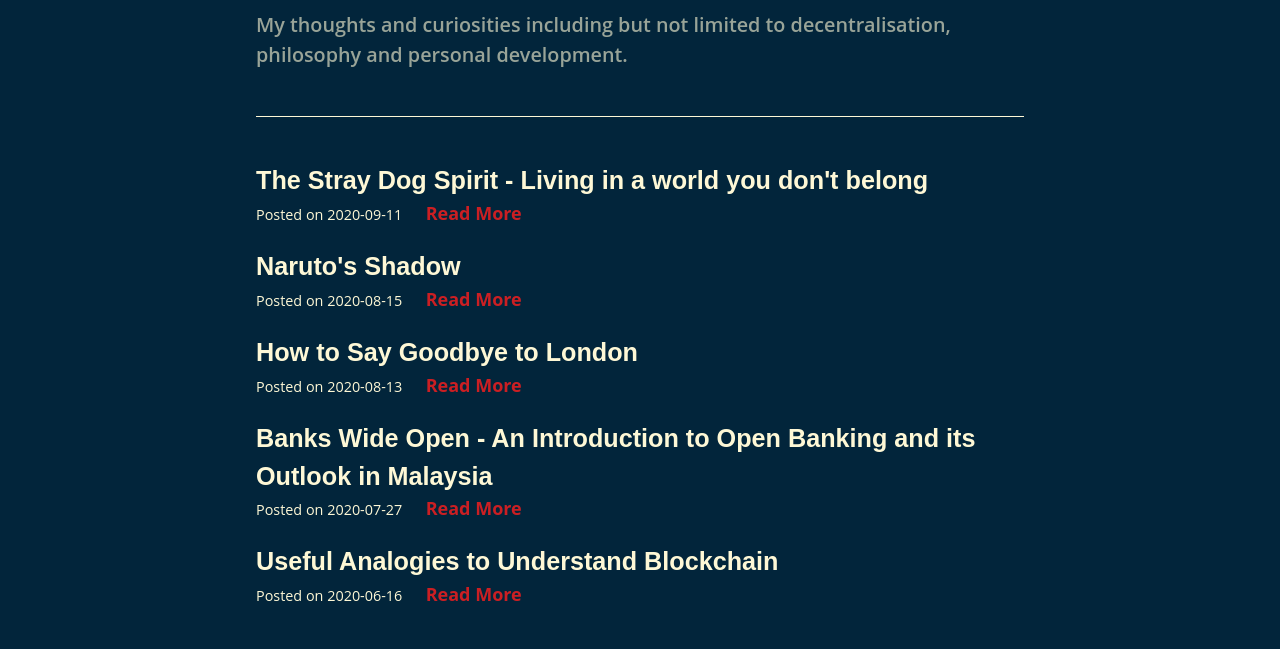
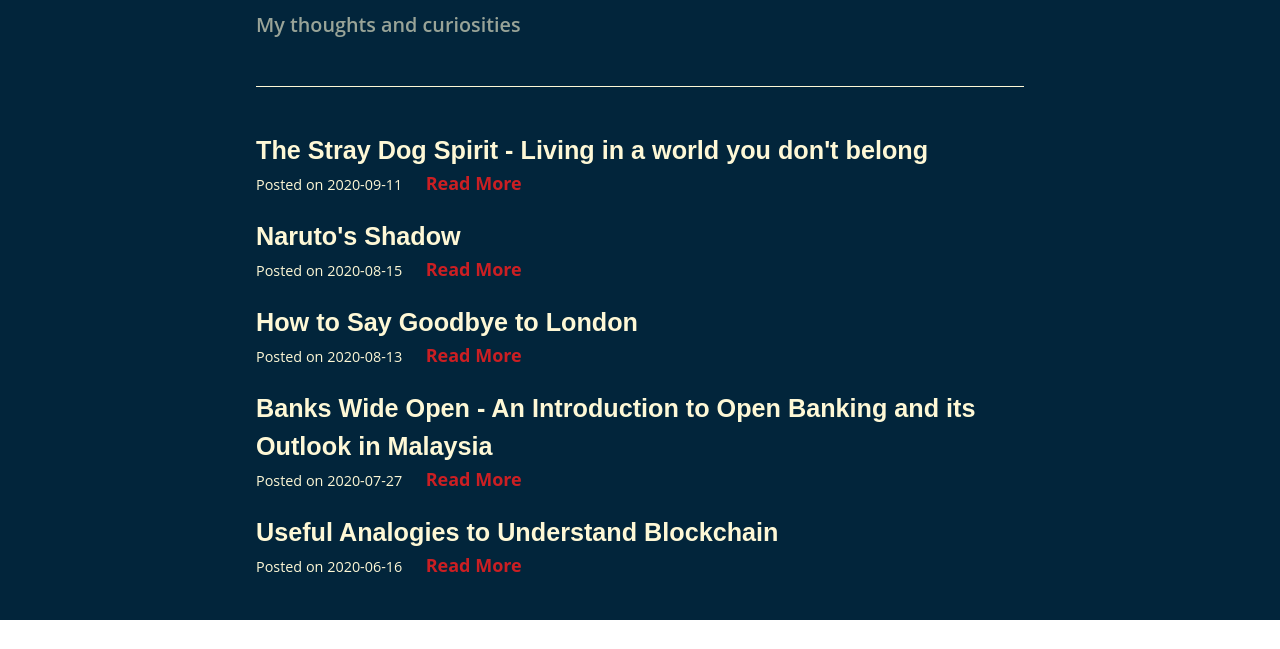
Before and after one commit to tiongwoon/wizardofongz2, a Gatsby site: page /writings in a window 1280 px wide. Shown: the part 195-844 px from the top of the page. After the commit the page ends 815 px from the top, so only its background shows below. Built offline with nearby package versions, Linux system fonts and the light colour scheme; Gatsby itself is replaced by a stand-in of ours.

Commit message:
minor edit

```diff
--- a/src/pages/writings.js
+++ b/src/pages/writings.js
@@ -9,7 +9,7 @@ export default function Writings({ data }) {
     <Layout>
         <SEO title="Writings" />
       <h1 className="secondary-title-font normal-text-yellow">Writings</h1>
-      <p className="tertiary-title-font ">My thoughts and curiosities including but not limited to decentralisation, philosophy and personal development.</p>
+      <p className="tertiary-title-font ">My thoughts and curiosities</p>
       <hr/>
       {data.allMarkdownRemark.edges.map(post => (
         <div className="list-container" key={post.node.id}>
```
